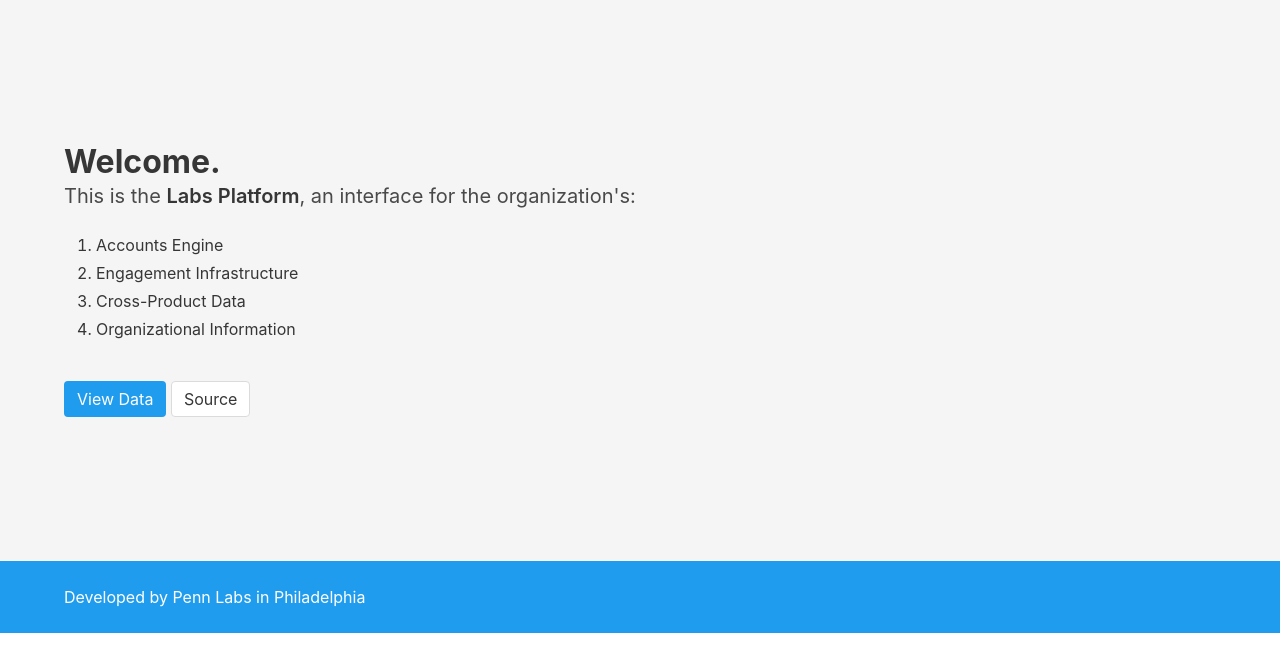
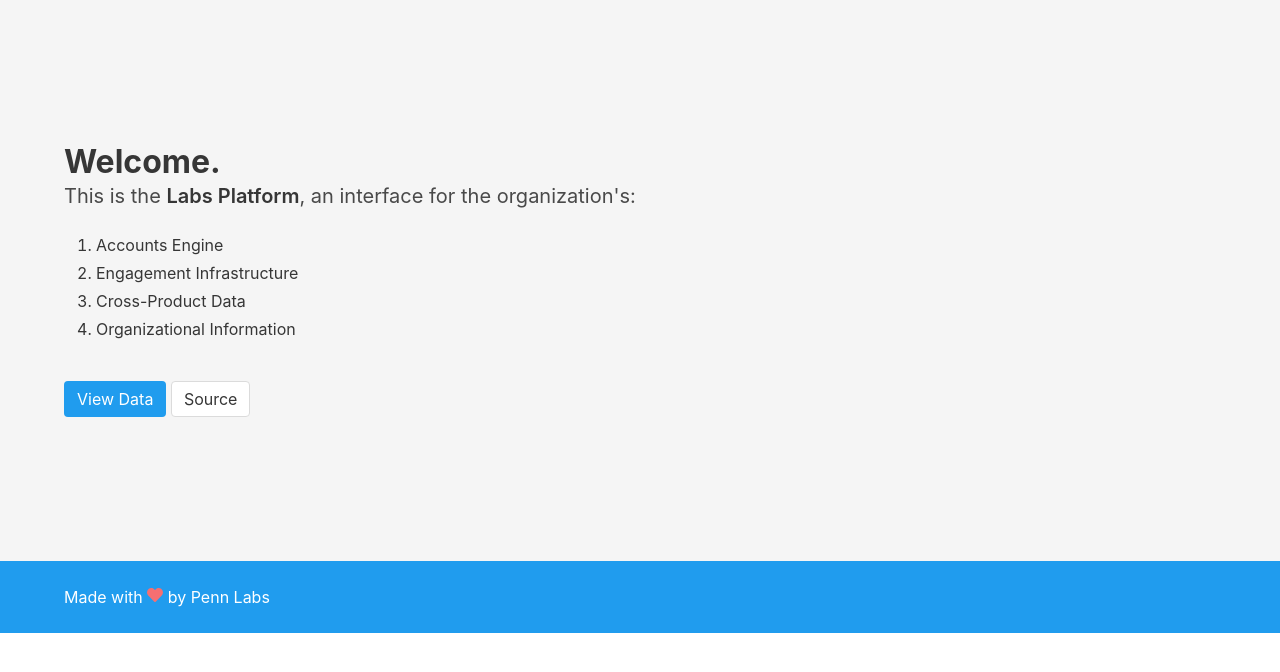
Before and after one commit to pennlabs/platform, a Django app: page / in a window 1280 px wide. Shown: the top 672 px of the page. Run offline with Django 3.2, Linux system fonts and the light colour scheme; parts of the project's set-up code (start-up, migrations or seed data) failed here and were passed over; some libraries are stand-ins or nearby versions.

Commit message:
Change splash footer

```diff
--- a/application/templates/splash.html
+++ b/application/templates/splash.html
@@ -34,7 +34,10 @@
     <section class="hero is-info is-small">
       <div class="hero-body">
         <div class="container">
-          <p>Developed by Penn Labs in Philadelphia</p>
+          <p> Made with
+            <span class="icon is-small" style="color:#F56F71"><i class="fa fa-heart"></i></span>
+            by Penn Labs
+          </p>
         </div>
       </div>
     </section>
```
